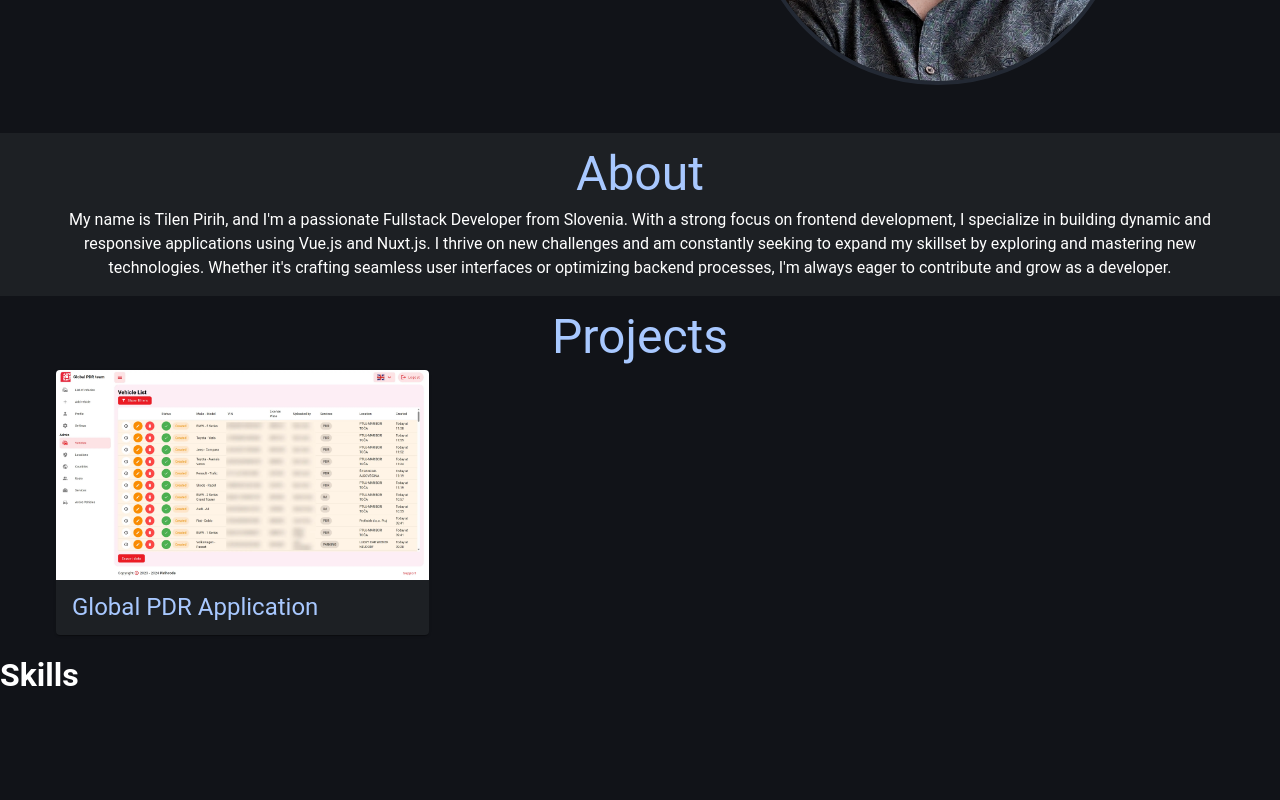
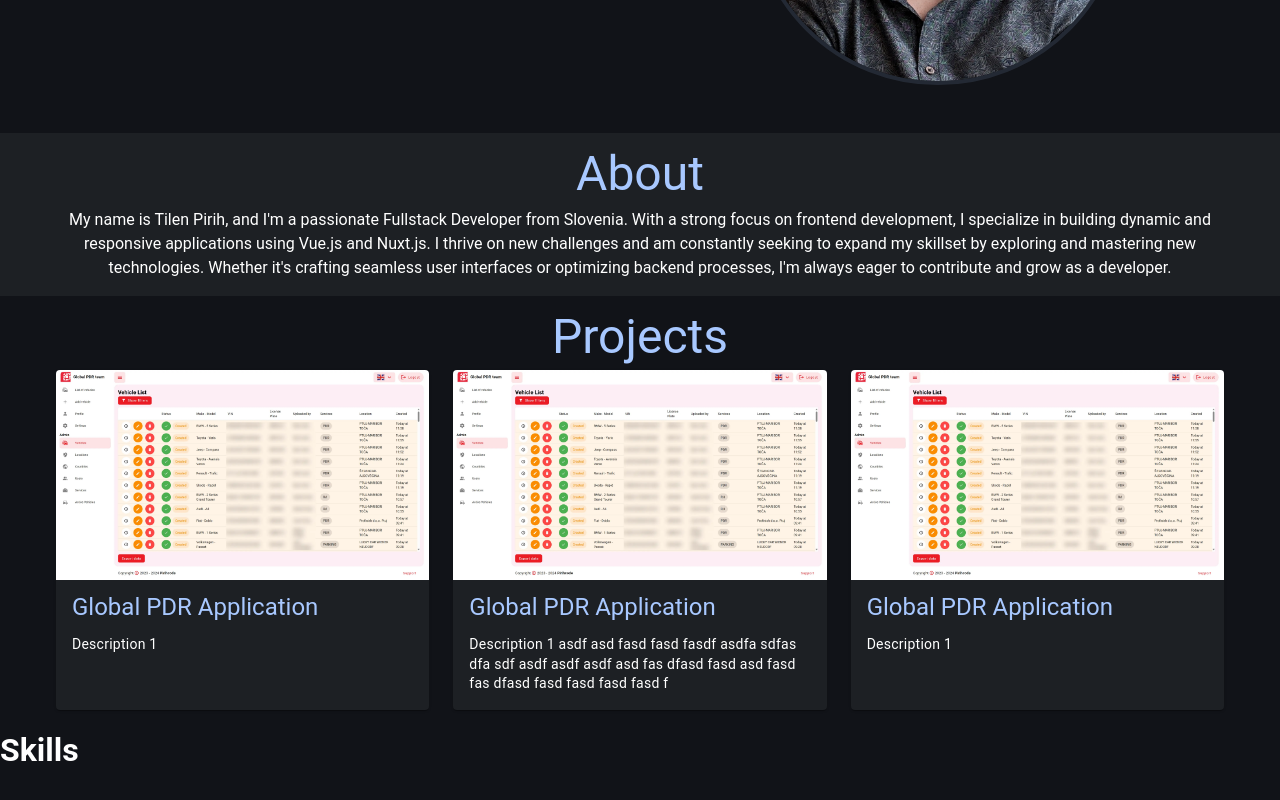
Before and after one commit to tilenpirih/portfolio, a Nuxt app: page / in a window 1280 px wide. Shown: the part 368-1168 px from the top of the page. Built offline with nearby package versions, Linux system fonts and the light colour scheme.

Commit message:
feat: Add lazy loading for project images and improve project card layout

```diff
--- a/pages/index.vue
+++ b/pages/index.vue
@@ -1,6 +1,20 @@
 <script setup lang="ts">
 console.log('test')
 const projects = [
+  {
+    title: 'Global PDR Application',
+    description: 'Description 1',
+    image: '/img/globalPDR.webp',
+    lazyImage: '/img/lazy/globalPDR.webp',
+    link: 'https://google.com',
+  },
+  {
+    title: 'Global PDR Application',
+    description: 'Description 1 asdf asd fasd fasd fasdf  asdfa sdfas dfa sdf asdf asdf asdf asd fas dfasd fasd asd fasd fas dfasd fasd fasd fasd fasd f',
+    image: '/img/globalPDR.webp',
+    lazyImage: '/img/lazy/globalPDR.webp',
+    link: 'https://google.com',
+  },
   {
     title: 'Global PDR Application',
     description: 'Description 1',
@@ -51,11 +65,14 @@ const projects = [
     </div>
     <v-row>
       <v-col v-for="(project, index) in projects" :key="index" cols="12" sm="6" lg="4">
-        <v-card class="projectCard">
+        <v-card class="projectCard h-100">
           <v-img :src="project.image" :lazy-src="project.lazyImage" aspect-ratio="1.777" />
           <v-card-title class="text-h5 text-primary">
             {{ project.title }}
           </v-card-title>
+          <v-card-text>
+            {{ project.description }}
+          </v-card-text>
         </v-card>
       </v-col>
     </v-row>
```
